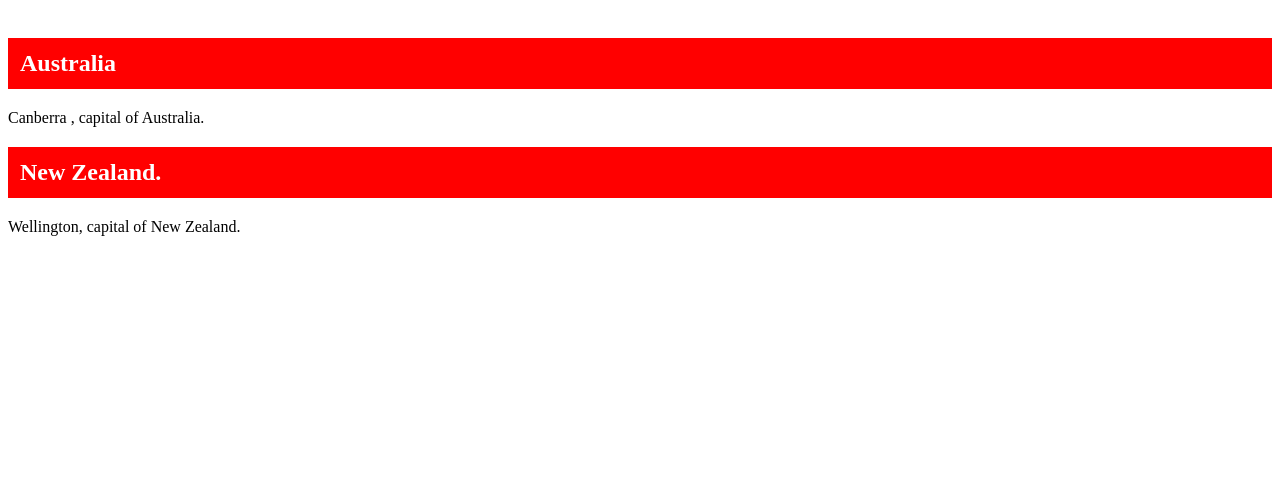
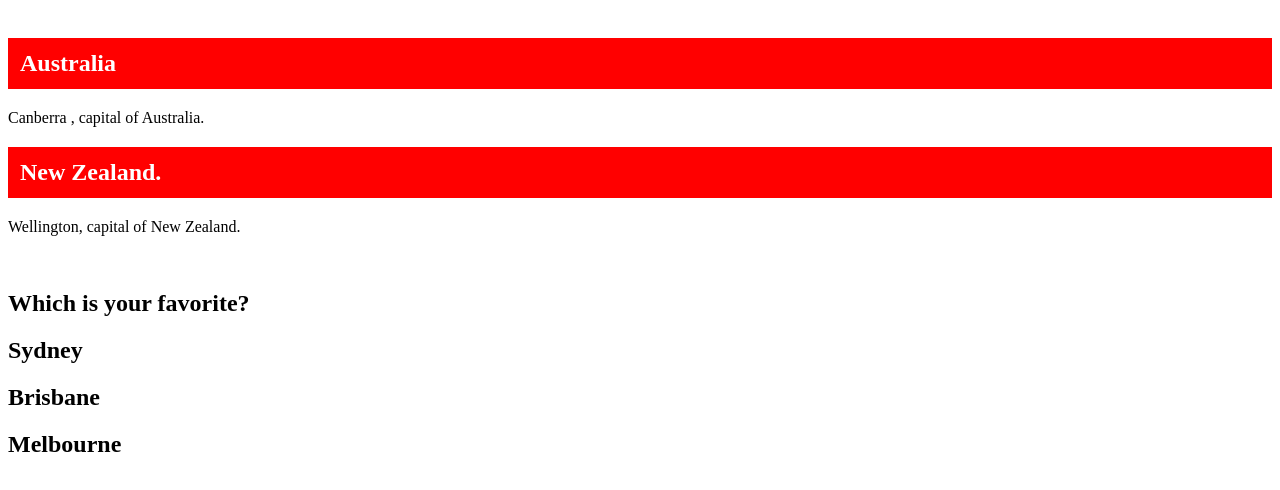
Before and after one commit to RSaba71/Html-alternate-colour-coding, a plain HTML site: page index.html in a window 1280 px wide. Shown: the part 66-556 px from the top of the page. Drawn offline with Linux system fonts and the light colour scheme.

Commit message:
Update index.html

```diff
--- a/index.html
+++ b/index.html
@@ -23,6 +23,10 @@
        <h2 class="town">New Zealand.</h2>
        <p>Wellington, capital of New Zealand.</p>
        <br>
+       <h2>Which is your favorite?</h2>
+       <h2 id="town">Sydney</h2>
+       <h2 id="town">Brisbane</h2>
+       <h2 id="town">Melbourne</h2>
 
     </div>
   </body>
```
